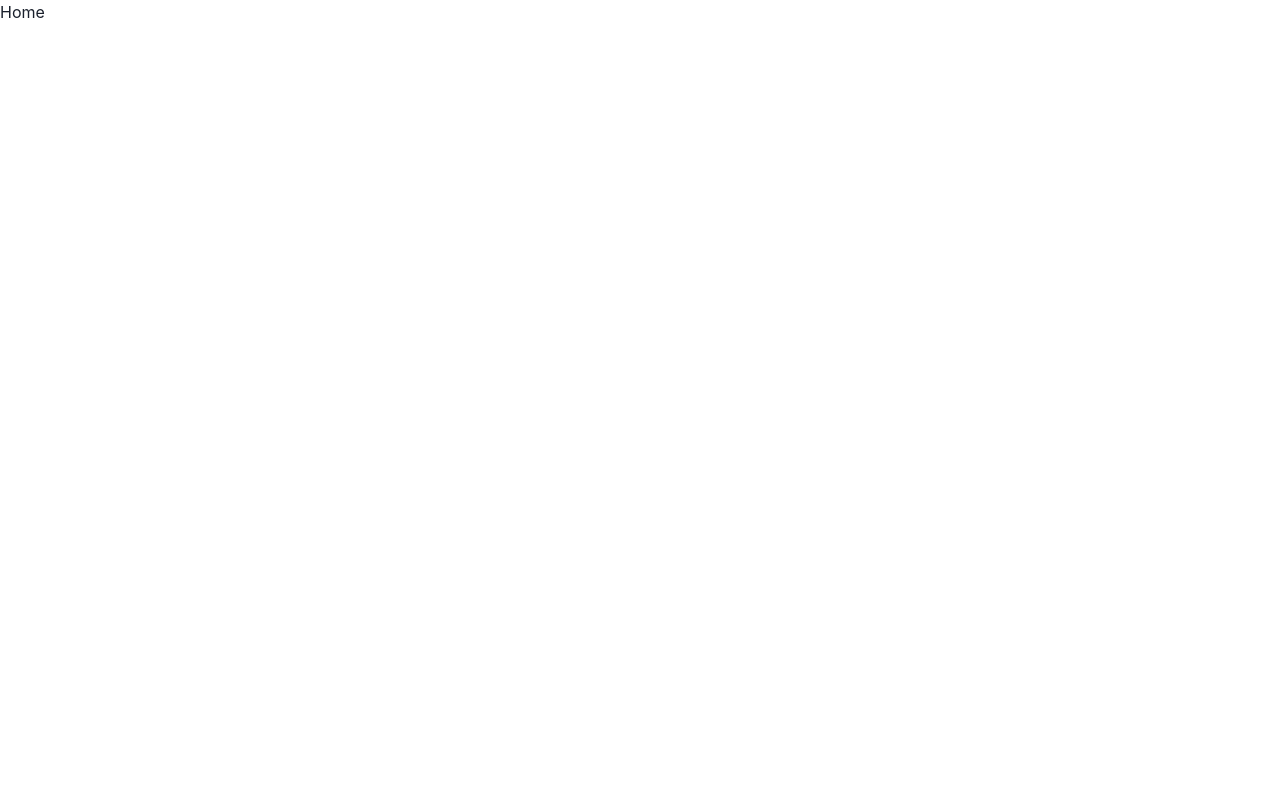
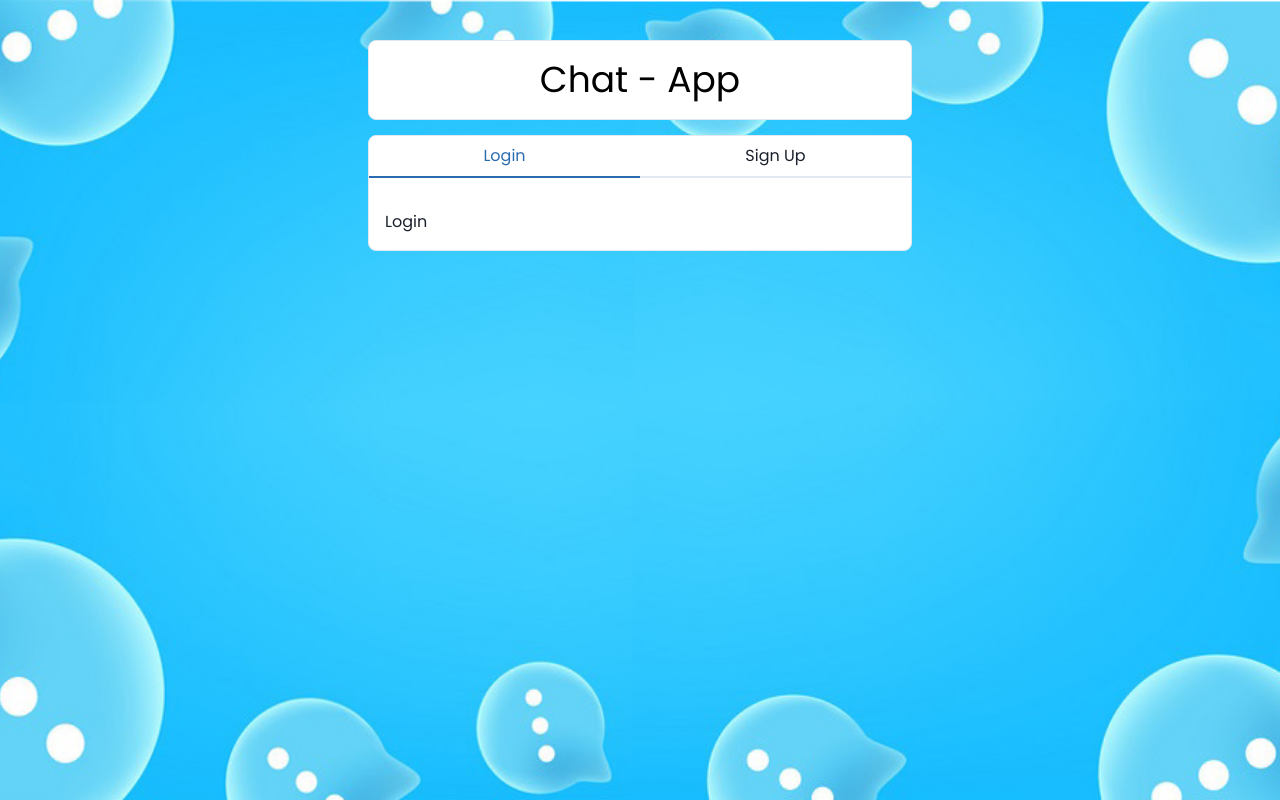
Before and after one commit to mustafahincal/talky, a React (Create React App) app in the folder client/: page / in a window 1280 px wide. Built offline with nearby package versions, Linux system fonts and the light colour scheme; no server answers.

Commit message:
add auth components

```diff
--- a/client/src/App.tsx
+++ b/client/src/App.tsx
@@ -5,6 +5,7 @@ import { Route, Routes } from "react-router-dom";
 import Home from "./pages/Home";
 import Chat from "./pages/Chat";
 import { chat } from "./types/chat";
+import "./App.css";
 
 function App() {
   const [chats, setChats] = useState<chat[]>([]);
@@ -18,10 +19,11 @@ function App() {
   }, []);
   return (
     <div className="App">
-      <Routes>
+      <Home />
+      {/*  <Routes>
         <Route path="/" element={<Home />} />
         <Route path="/chat" element={<Chat chats={chats} />} />
-      </Routes>
+      </Routes> */}
     </div>
   );
 }
--- a/client/src/Pages/Home.tsx
+++ b/client/src/Pages/Home.tsx
@@ -1,7 +1,51 @@
-import React from "react";
+import {
+  Box,
+  Container,
+  Text,
+  Tabs,
+  TabList,
+  TabPanels,
+  Tab,
+  TabPanel,
+} from "@chakra-ui/react";
+import Login from "../components/authentication/Login";
+import SignUp from "../components/authentication/SignUp";
 
 const Home = () => {
-  return <div>Home</div>;
+  return (
+    <Container maxW={"xl"} centerContent>
+      <Box
+        display={"flex"}
+        justifyContent={"center"}
+        padding={"3"}
+        bg="white"
+        w={"100%"}
+        margin="40px 0 15px 0"
+        borderRadius={"lg"}
+        borderWidth="1px"
+      >
+        <Text fontSize={"4xl"} color="black">
+          Chat - App
+        </Text>
+      </Box>
+      <Box bg="white" w={"100%"} borderRadius={"lg"} borderWidth="1px">
+        <Tabs isFitted>
+          <TabList mb="1em">
+            <Tab>Login</Tab>
+            <Tab>Sign Up</Tab>
+          </TabList>
+          <TabPanels>
+            <TabPanel>
+              <Login />
+            </TabPanel>
+            <TabPanel>
+              <SignUp />
+            </TabPanel>
+          </TabPanels>
+        </Tabs>
+      </Box>
+    </Container>
+  );
 };
 
 export default Home;
--- /dev/null
+++ b/client/src/components/authentication/Login.tsx
@@ -0,0 +1,7 @@
+import React from "react";
+
+const Login = () => {
+  return <div>Login</div>;
+};
+
+export default Login;
--- /dev/null
+++ b/client/src/components/authentication/SignUp.tsx
@@ -0,0 +1,7 @@
+import React from "react";
+
+const SignUp = () => {
+  return <div>SignUp</div>;
+};
+
+export default SignUp;
```
